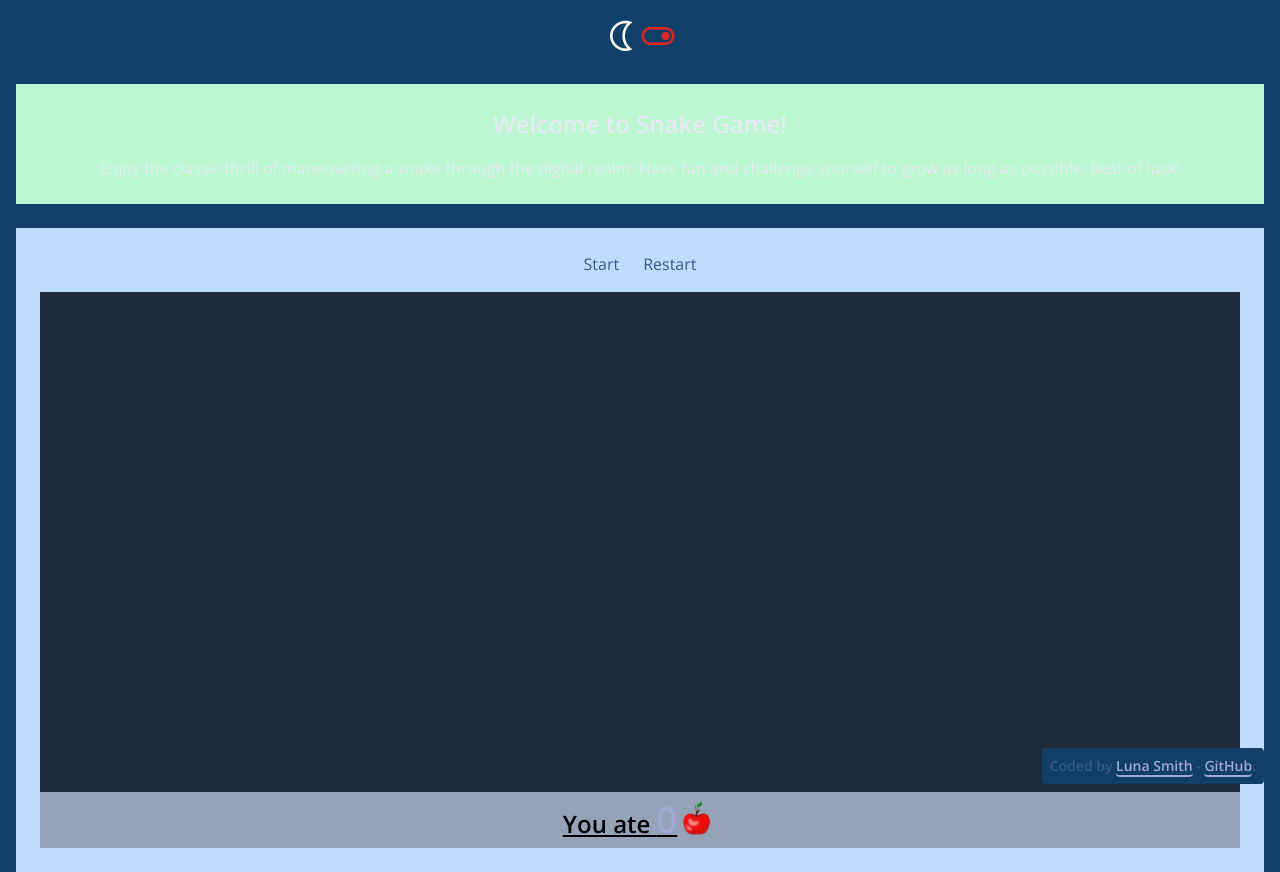
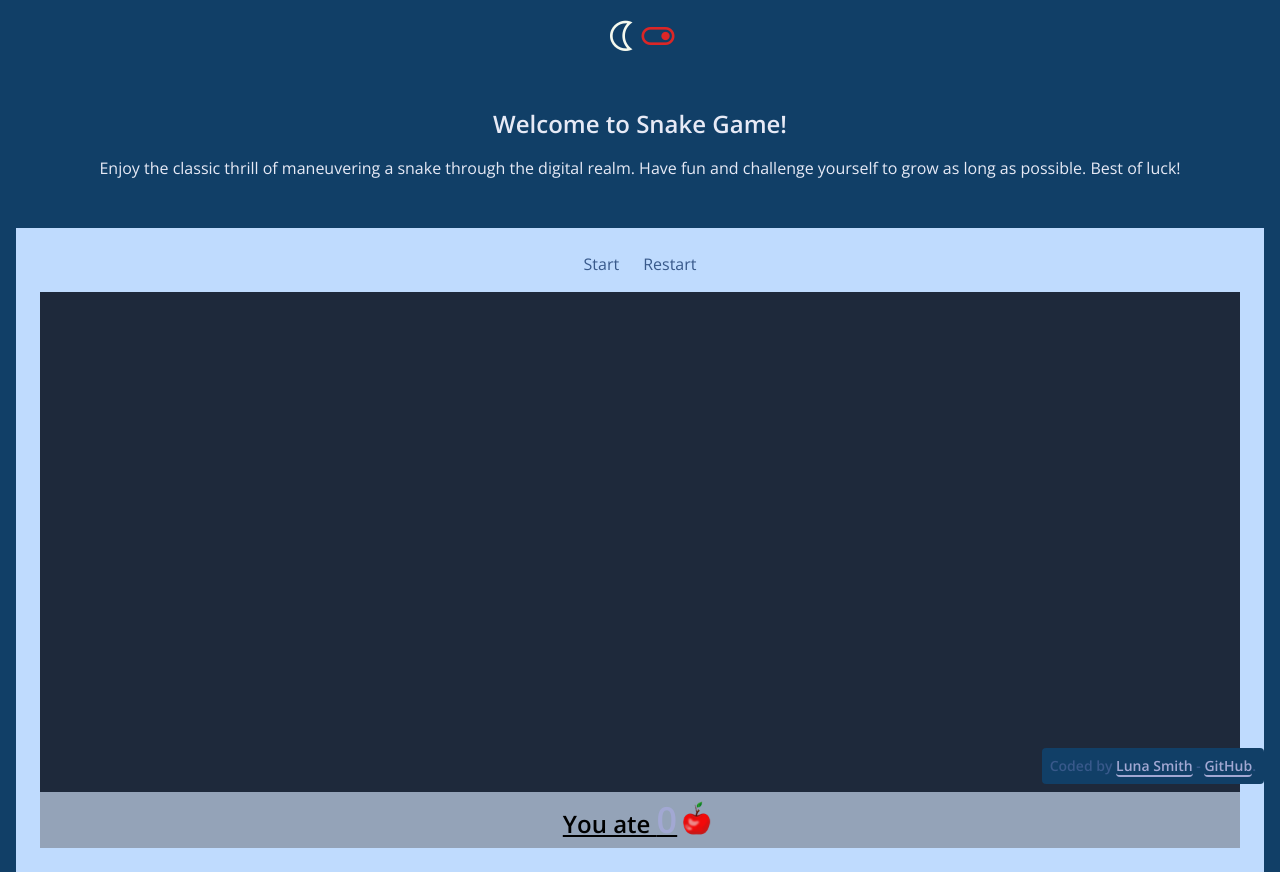
Before and after one commit to Lu-Smith/snake_game_vue_tailwindcss, a Vue app: page / in a window 1280 px wide. Built offline with nearby package versions, Linux system fonts and the light colour scheme.

Commit message:
Updated styling in App.vue

```diff
--- a/src/App.vue
+++ b/src/App.vue
@@ -1,7 +1,9 @@
 <template>
-  <div class="flex flex-col justify-center items-center gap-6 w-full h-full">
+  <div
+  :class="mode ? 'bg-linksColor' : 'bg-bgColor'"
+  class="flex flex-col justify-center items-center gap-6 w-full h-full">
     <Switch v-model:mode="mode" />
-    <div class="bg-green-200 w-full h-full p-6">
+    <div class="w-full h-full p-6">
       <Header :mode="mode"  />
     </div>
     <div class="bg-blue-200 w-full h-full p-6">
```
